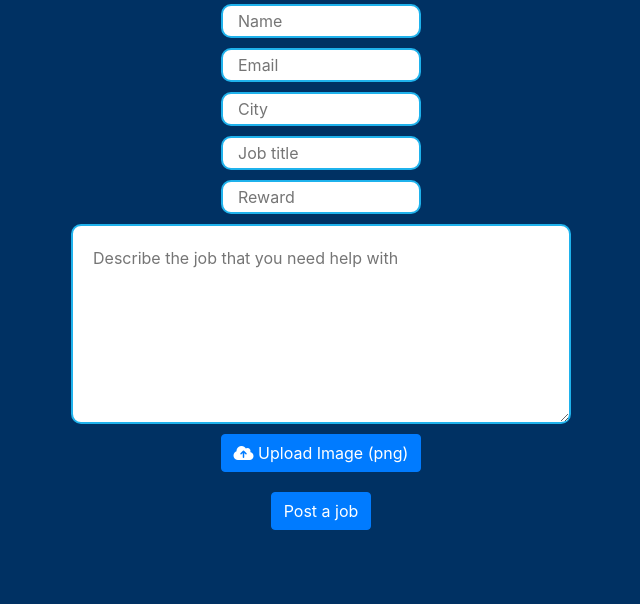
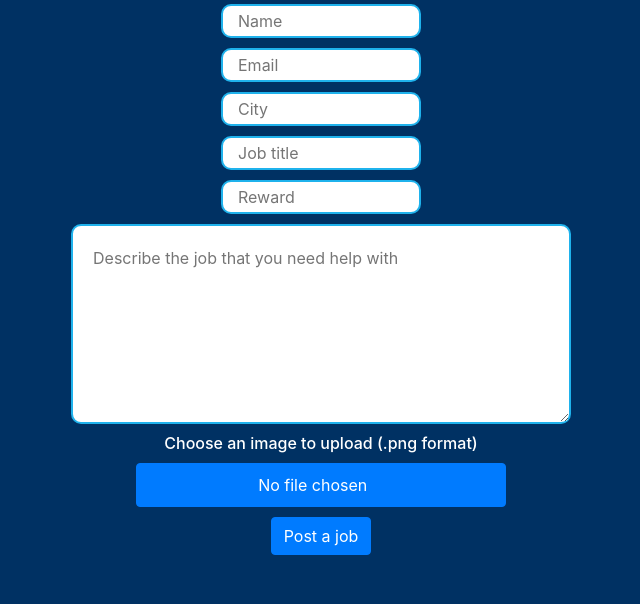
Before and after one commit to SonjaOe/Hanttihommasovellus, a Flask app: page / in a window 1280 px wide. Shown: the part 816-1420 px from the top of the page, without its empty margins (319-959 px from the left). Run offline with Flask 2, Linux system fonts and the light colour scheme; some libraries are stand-ins or nearby versions.

Commit message:
Fixed picture upload and sort functions

```diff
--- a/src/application.py
+++ b/src/application.py
@@ -158,14 +158,14 @@ def jobs_page():
     sort = request.args.get('sort')
     order = request.args.get('order')
     if sort == 'area':
-        items = sorted(items, key=lambda x: x['ServiceCity'])
+        items = sorted(items, reverse= True, key=lambda x: x['ServiceCity'])
     elif sort == 'name':
-        items = sorted(items, key=lambda x: x['RequestedJob'])
+        items = sorted(items, reverse= True, key=lambda x: x['RequestedJob'])
     elif sort == 'posted':
-        items = sorted(items, key=lambda x: x['ServiceCreated'])
+        items = sorted(items, reverse= True, key=lambda x: x.get('ServiceCreated', "2022-01-11, 15:49:15"))
     else:
         # Sort by some default field if no 'sort' parameter is provided
-        items = sorted(items, key=lambda x: x['RequestedJob'])
+        items = sorted(items, reverse= True, key=lambda x: x['ServiceCreated'])
     if order == 'desc':
         items = list(reversed(items))
 
--- a/src/templates/home.html
+++ b/src/templates/home.html
@@ -55,10 +55,10 @@
             width: 500px;
             height: 200px;
 }
-input[type="file"] {
+        /* input[type="file"] {
             display: none;
-}
-.custom-file-upload {
+        } */
+        #fileInput {
             border: 1px solid #007BFF;
             border-radius: 4px;
             background-color: #007BFF;
@@ -66,29 +66,25 @@ input[type="file"] {
             padding: 6px 12px;
             cursor: pointer;
         }
+        #fileInput::-webkit-file-upload-button {
+    opacity: 0;
+}
         </style>
 
-    <form method="post" action="/home">
+    <form method="post" action="/home" enctype="multipart/form-data">
         <input id="ip1" type="text" name="name" placeholder="Name">
         <input id="ip1" type="text" name="email" placeholder="Email" style="height: 30px; width: 200px;">
         <input id="ip1" type="text" name="city" placeholder="City" style="height: 30px; width: 200px;">
         <input id="ip1" type="text" name="job" placeholder="Job title" style="height: 30px; width: 200px;">
         <input id="ip1" type="text" name="reward" placeholder="Reward" style="height: 30px; width: 200px;">
         <textarea id="ip2" name="message" rows="3" cols="90" placeholder="Describe the job that you need help with"></textarea>
-        <label for="file-upload" class="custom-file-upload">
-            <i class="fa fa-cloud-upload"></i> Upload Image (png)
-        </label>
-        <input id="file-upload" type="file" onchange="updateUploadMessage()"/>
-        <span id="file-upload-message"></span>
+        <h6>Choose an image to upload (.png format)</h6>
+        <input type="file" id="fileInput" name="file" class="file-input">
         <input type="submit" value="Post a job" class="btn btn-primary">
 
     </form>
 
-    <script>
-        function updateUploadMessage() {
-          document.getElementById("file-upload-message").innerHTML = "File selected!";
-        }
-      </script>
+
 
 
     {% with messages = get_flashed_messages() %}
```
Lines whose indentation alone changed are shown as unchanged.
